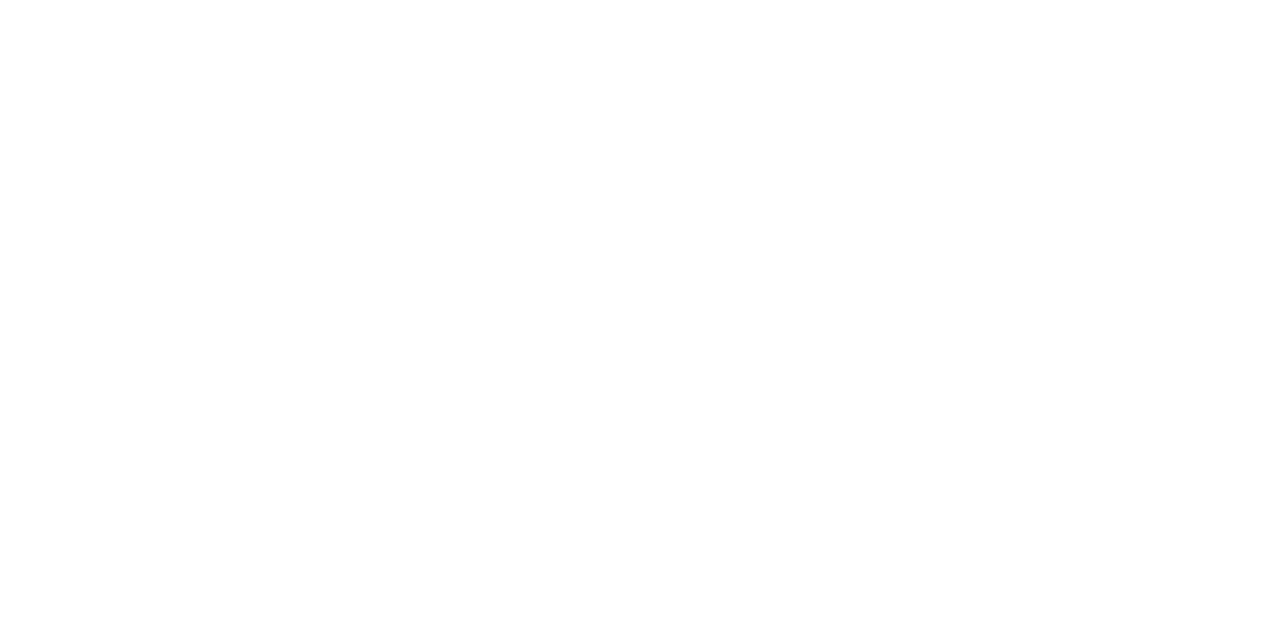
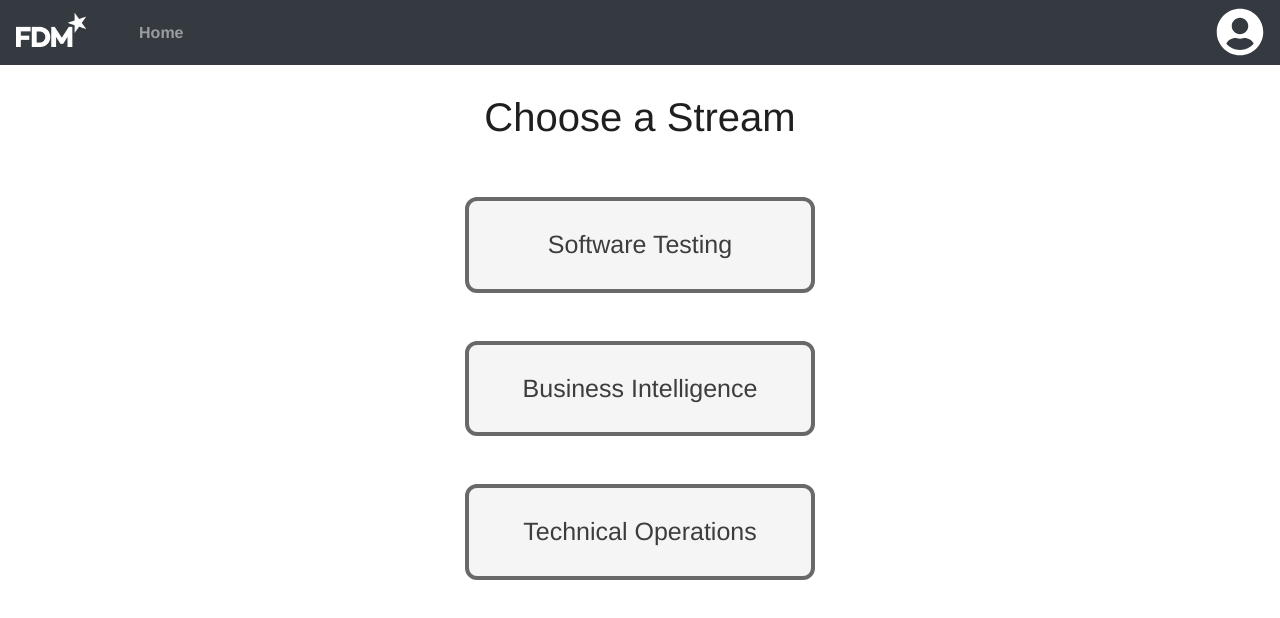
Before and after one commit to ethancowey/FDM-Brand-Game, a Vue app in the folder client/: page /streams in a window 1280 px wide. Shown: the top 618 px of the page. Built offline with nearby package versions, Linux system fonts and the light colour scheme.

Commit message:
Created Streams component

```diff
--- /dev/null
+++ b/client/src/components/Streams.vue
@@ -0,0 +1,101 @@
+<template>
+  <div id="streams">
+    <nav class="mb-1 navbar navbar-expand-lg navbar-dark bg-dark lighten-1 sticky-top">
+      <a id="icon" class="navbar-brand" href="#">
+        <img src="../assets/logo.png" alt="Logo" style="width:70px;">
+      </a>
+      <button class="navbar-toggler" type="button" data-toggle="collapse" data-target="#navbarSupportedContent-555"
+              aria-controls="navbarSupportedContent-555" aria-expanded="false" aria-label="Toggle navigation">
+        <span class="navbar-toggler-icon"></span>
+      </button>
+      <div class="collapse navbar-collapse" id="navbarSupportedContent-555">
+        <ul id="text-group" class="navbar-nav mr-auto">
+          <li class="nav-item">
+            <a class="nav-link" href="#">Home</a>
+          </li>
+<!--          <li class="nav-item">-->
+<!--            <a class="nav-link" href="#">Match Game</a>-->
+<!--          </li>-->
+<!--          <li class="nav-item">-->
+<!--            <a class="nav-link" href="#">Game 2</a>-->
+<!--          </li>-->
+        </ul>
+        <ul class="navbar-nav ml-auto nav-flex-icons">
+          <li class="nav-item avatar">
+            <a class="nav-link p-0" href="/account">
+              <font-awesome-icon class="user-circle fa-3x" :icon="['fas', 'user-circle']" />
+            </a>
+          </li>
+        </ul>
+      </div>
+    </nav>
+    <div id="text">
+      <br>
+      <h1>Choose a Stream</h1><br><br>
+    </div>
+    <div id="options">
+     <div class="topic" id="softtest">
+       <a href="/softwaretest">Software Testing</a>
+     </div>
+      <br><br>
+     <div class="topic" id="busint">
+        <a href="/businessintelligence">Business Intelligence</a>
+     </div>
+      <br><br>
+     <div class="topic" id="techop">
+       <a href="/technicaloperations">Technical Operations</a>
+     </div>
+    </div>
+  </div>
+
+</template>
+
+<script>
+export default {
+  name: 'Course'
+}
+</script>
+
+<style scoped>
+.topic{
+  padding: 25px;
+  border: 4px solid dimgray;
+  max-width: 350px;
+  margin: auto;
+  font-size: 25px;
+  border-radius: 12px;
+  display: block;
+  background-color: #F5F5F5;
+  color: black;
+  text-decoration: none;
+}
+
+a:link, a:visited{
+  color: #3D3D3D;
+}
+
+.topic:hover, .topic:active, a:hover, a:active{
+  background-color: #999999;
+  color: #EAEAEA;
+  border: 4px solid #999999;
+}
+
+#text{
+  color: #1F1F1F;
+}
+
+.user-circle {
+  color: white;
+  size: 60px;
+}
+#icon {
+  padding-bottom: 10px;
+}
+.nav-item {
+  font-weight: bold;
+}
+#text-group {
+  margin-left: 2.5%;
+}
+
+</style>
--- a/client/src/router/index.js
+++ b/client/src/router/index.js
@@ -3,6 +3,7 @@
 import Login from '../components/Login'
 import Register from '../components/Register'
 import matchGame from '../components/matchGame'
+import Streams from '../components/Streams'
 
 Vue.use(Router)
 
@@ -12,5 +13,6 @@
   routes: [
     { path: '/', component: Login },
     { path: '/register', component: Register },
-    { path: '/match', component: matchGame }
+    { path: '/match', component: matchGame },
+    { path: '/streams', component: Streams }
   ]})
```
